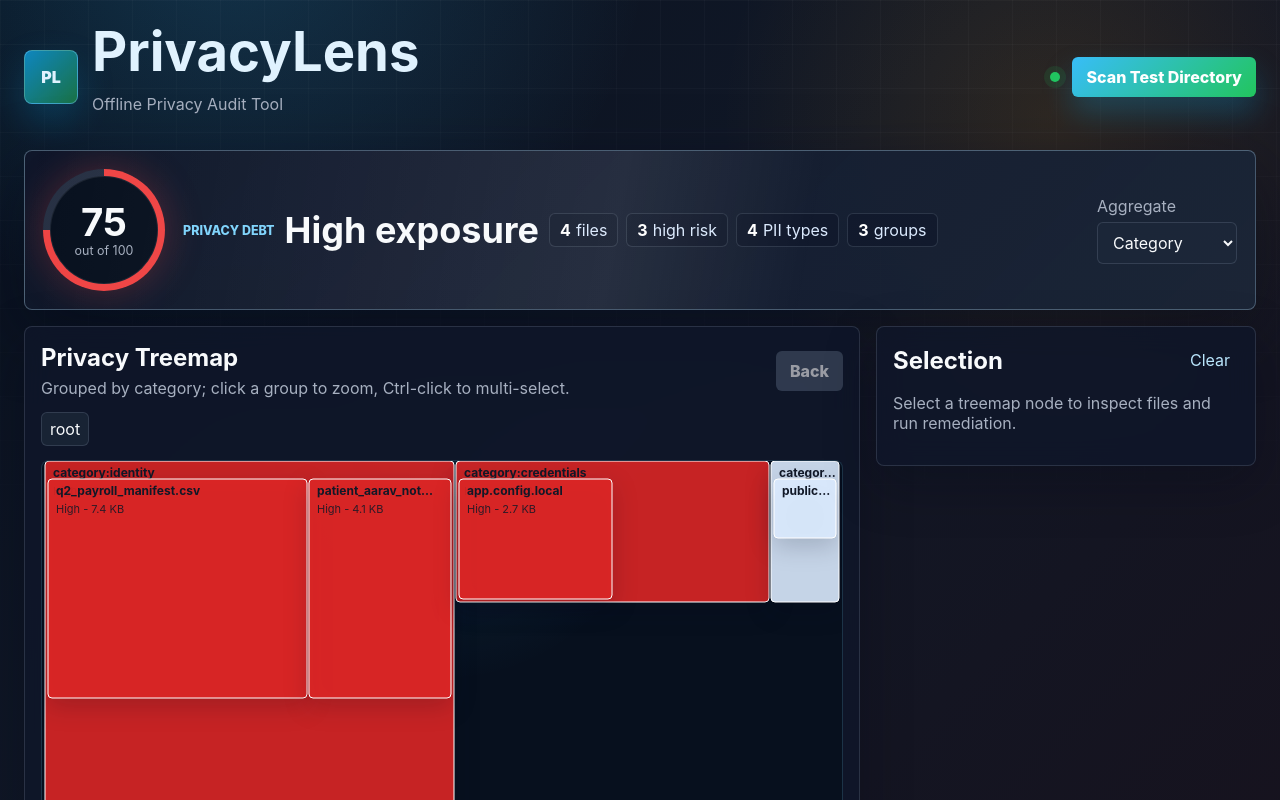
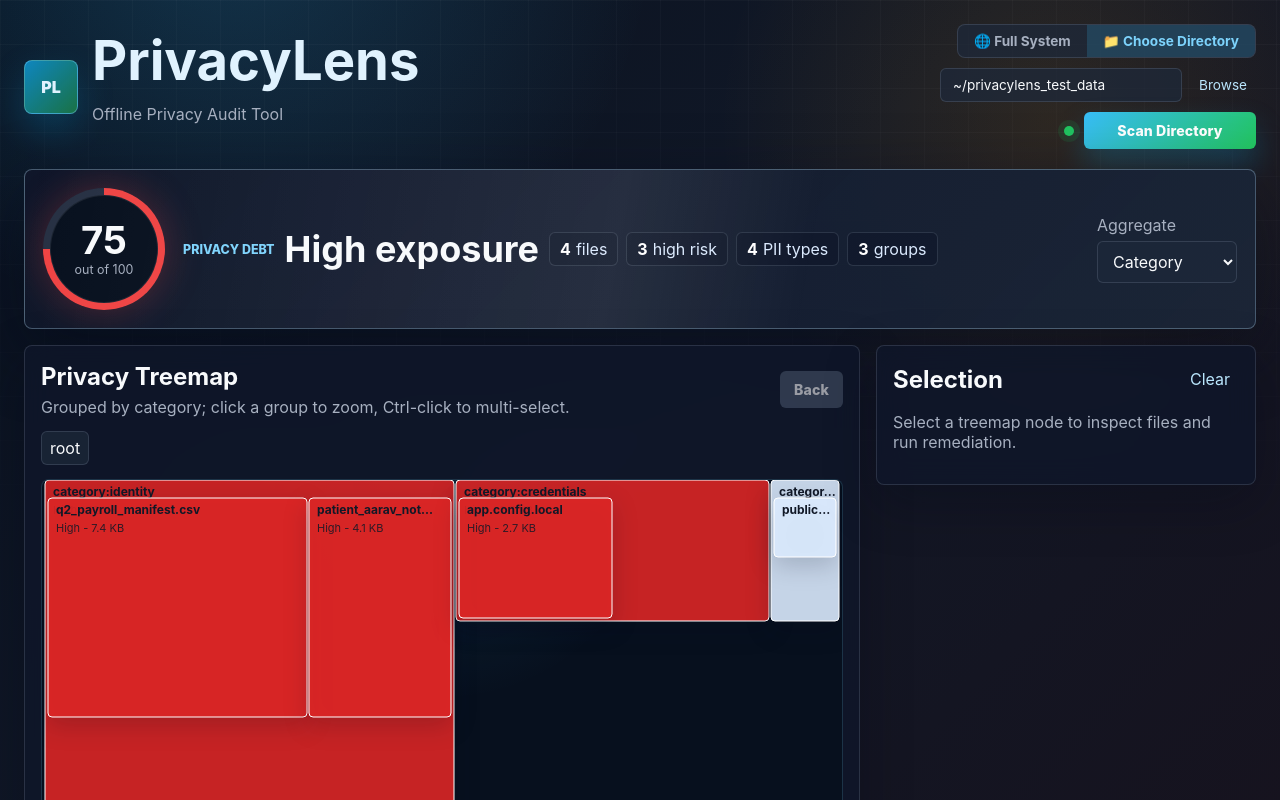
Before and after one commit to sclass-shreyas/HACK_4_SOC_PRIVACY_LENS, a React (Vite) app in the folder frontend/: page / in a window 1280 px wide. Shown: the top 800 px of the page. Built offline with nearby package versions, Linux system fonts and the light colour scheme.

Commit message:
working feature update

```diff
--- a/frontend/src/App.css
+++ b/frontend/src/App.css
@@ -116,6 +116,91 @@ button:disabled {
 
 .header-actions {
   gap: 12px;
+}
+
+/* Scan mode bar -------------------------------------------------- */
+.scan-mode-bar {
+  display: flex;
+  flex-direction: column;
+  align-items: flex-end;
+  gap: 10px;
+}
+
+.scan-mode-toggle {
+  display: flex;
+  gap: 0;
+  border: 1px solid var(--line);
+  border-radius: 8px;
+  overflow: hidden;
+  background: var(--panel-soft);
+}
+
+.scan-mode-btn {
+  padding: 8px 16px;
+  background: transparent;
+  border: 0;
+  color: var(--muted);
+  font-size: 0.85rem;
+  font-weight: 700;
+  cursor: pointer;
+  transition: background 140ms ease, color 140ms ease;
+  white-space: nowrap;
+}
+
+.scan-mode-btn.is-active {
+  background: rgba(56, 189, 248, 0.18);
+  color: #7dd3fc;
+}
+
+.scan-mode-btn:hover:not(.is-active) {
+  background: rgba(255, 255, 255, 0.06);
+  color: var(--ink);
+}
+
+.scan-dir-input-row {
+  display: flex;
+  gap: 8px;
+  width: 100%;
+  max-width: 440px;
+}
+
+.scan-dir-input {
+  flex: 1;
+  padding: 8px 12px;
+  background: var(--panel-soft);
+  border: 1px solid var(--line);
+  border-radius: 6px;
+  color: var(--ink);
+  font: inherit;
+  font-size: 0.85rem;
+}
+
+.scan-dir-input:focus {
+  outline: none;
+  border-color: var(--focus);
+  box-shadow: 0 0 0 3px rgba(34, 211, 238, 0.18);
+}
+
+.browse-btn {
+  white-space: nowrap;
+  font-size: 0.85rem;
+  padding: 8px 12px;
+}
+
+.header-scan-row {
+  display: flex;
+  align-items: center;
+  gap: 10px;
+}
+
+/* Confirm file list ----------------------------------------------- */
+.confirm-file-list {
+  margin: 8px 0 16px;
+  padding-left: 20px;
+  color: var(--muted);
+  font-size: 0.88rem;
+  display: grid;
+  gap: 4px;
 }
 
 .scan-pulse {
@@ -422,24 +507,30 @@ button:disabled {
 
 .remediation-actions {
   display: grid;
-  grid-template-columns: repeat(3, minmax(0, 1fr));
+  grid-template-columns: repeat(2, minmax(0, 1fr));
   gap: 8px;
 }
 
 .btn-primary,
 .btn-secondary,
-.btn-danger {
+.btn-danger,
+.btn-success,
+.btn-warning {
   border: 0;
   border-radius: 6px;
   color: white;
   padding: 10px 14px;
   font-weight: 800;
   transition: transform 150ms ease, box-shadow 150ms ease, background 150ms ease;
+  font-size: 0.88rem;
+  letter-spacing: 0.01em;
 }
 
 .btn-primary:hover,
 .btn-secondary:hover,
-.btn-danger:hover {
+.btn-danger:hover,
+.btn-success:hover,
+.btn-warning:hover {
   transform: translateY(-1px);
 }
 
@@ -458,6 +549,24 @@ button:disabled {
 
 .btn-danger {
   background: linear-gradient(135deg, #ef4444, #f97316);
+}
+
+.btn-success {
+  background: linear-gradient(135deg, #16a34a, #15803d);
+  box-shadow: 0 8px 20px rgba(22, 163, 74, 0.24);
+}
+
+.btn-success:hover {
+  background: linear-gradient(135deg, #15803d, #166534);
+}
+
+.btn-warning {
+  background: linear-gradient(135deg, #d97706, #b45309);
+  box-shadow: 0 8px 20px rgba(217, 119, 6, 0.24);
+}
+
+.btn-warning:hover {
+  background: linear-gradient(135deg, #b45309, #92400e);
 }
 
 .btn-scan {
@@ -658,6 +767,14 @@ button:disabled {
   }
 
   .remediation-actions {
-    grid-template-columns: 1fr;
+    grid-template-columns: repeat(2, 1fr);
+  }
+
+  .scan-mode-bar {
+    align-items: stretch;
+  }
+
+  .scan-dir-input-row {
+    max-width: 100%;
   }
 }
--- a/frontend/src/App.jsx
+++ b/frontend/src/App.jsx
@@ -1,4 +1,4 @@
-import React, { useMemo, useState } from 'react';
+import React, { useMemo, useRef, useState } from 'react';
 import axios from 'axios';
 import './App.css';
 import TreemapDashboard from './components/TreemapDashboard';
@@ -48,10 +48,6 @@ async function apiPost(path, payload) {
   return axios.post(`${base}${path}`, payload);
 }
 
-const DEFAULT_SCAN_DIR =
-  (typeof process !== 'undefined' && process.env?.REACT_APP_TEST_DIR) ||
-  '~/privacylens_test_data';
-
 const SAMPLE_SCAN = {
   files: [
     {
@@ -82,6 +78,8 @@ const SAMPLE_SCAN = {
   stats: { total_files: 4, text_files: 3, csvs: 1 },
 };
 
+
+
 async function postRemediation(action, filepath, selectedFile) {
   if (action === 'shred') {
     return apiPost('/remediate/shred', { filepath });
@@ -92,10 +90,11 @@ async function postRemediation(action, filepath, selectedFile) {
     return apiPost('/remediate/encrypt', { filepath, password });
   }
   if (action === 'decrypt') {
-    const password = window.prompt('Enter the decryption passphrase.');
+    const password = window.prompt('Enter the decryption passphrase for: ' + filepath.split(/[\\/]/).pop());
     if (!password) throw new Error('Decryption cancelled: passphrase is required.');
     return apiPost('/remediate/decrypt', { filepath, password });
   }
+  // redact
   const listToUse = selectedFile?.detections || selectedFile?.pii || selectedFile?.topPiiTypes || [];
   const piiList = listToUse.map((item) => {
     if (typeof item === 'object' && item !== null) {
@@ -123,6 +122,84 @@ function friendlyError(error) {
   return detail;
 }
 
+// Scan mode: 'full' | 'custom'
+function ScanModeBar({ scanMode, setScanMode, customDir, setCustomDir, onScan, scanning }) {
+  const fileInputRef = useRef(null);
+
+  // Try Electron native dialog first, fall back to text input focus
+  const handleBrowse = async () => {
+    if (window.electronAPI?.selectDirectory) {
+      const dir = await window.electronAPI.selectDirectory();
+      if (dir) setCustomDir(dir);
+    } else {
+      fileInputRef.current?.focus();
+    }
+  };
+
+  return (
+    <div className="scan-mode-bar">
+      <div className="scan-mode-toggle">
+        <button
+          id="scan-mode-full"
+          type="button"
+          className={`scan-mode-btn ${scanMode === 'full' ? 'is-active' : ''}`}
+          onClick={() => setScanMode('full')}
+        >
+          🌐 Full System
+        </button>
+        <button
+          id="scan-mode-custom"
+          type="button"
+          className={`scan-mode-btn ${scanMode === 'custom' ? 'is-active' : ''}`}
+          onClick={() => setScanMode('custom')}
+        >
+          📁 Choose Directory
+        </button>
+      </div>
+
+      {scanMode === 'custom' && (
+        <div className="scan-dir-input-row">
+          <input
+            ref={fileInputRef}
+            id="scan-dir-input"
+            type="text"
+            className="scan-dir-input"
+            placeholder="e.g. C:\Users\you\Documents"
+            value={customDir}
+            onChange={(e) => setCustomDir(e.target.value)}
+            aria-label="Directory to scan"
+          />
+          <button
+            type="button"
+            className="btn-ghost browse-btn"
+            onClick={handleBrowse}
+            title="Browse for directory"
+          >
+            Browse
+          </button>
+        </div>
+      )}
+
+      <div className="header-scan-row">
+        <span className={`scan-pulse ${scanning ? 'is-active' : ''}`} aria-hidden="true" />
+        <button
+          id="btn-start-scan"
+          type="button"
+          className="btn-primary btn-scan"
+          onClick={onScan}
+          disabled={scanning || (scanMode === 'custom' && !customDir.trim())}
+        >
+          {scanning
+            ? 'Scanning…'
+            : scanMode === 'full'
+              ? 'Scan Entire System'
+              : 'Scan Directory'}
+        </button>
+      </div>
+    </div>
+  );
+}
+
 function AppContent() {
   const [scanResults, setScanResults] = useState(SAMPLE_SCAN);
   const [aggregateBy, setAggregateBy] = useState('category');
@@ -131,6 +208,8 @@ function AppContent() {
   const [pendingAction, setPendingAction] = useState(null);
   const [removedPaths, setRemovedPaths] = useState(new Set());
   const [cleanedPaths, setCleanedPaths] = useState(new Set());
+  const [scanMode, setScanMode] = useState('custom');
+  const [customDir, setCustomDir] = useState('~/privacylens_test_data');
   const { selectedNodes, clearSelection, markCleaned, setLastQuery } = useTreemapStore();
 
   const treeData = useMemo(() => {
@@ -192,14 +271,21 @@ function AppContent() {
   const handleScan = async () => {
     setScanning(true);
     setToast(null);
-    setLastQuery(DEFAULT_SCAN_DIR);
+
+    const scanPayload =
+      scanMode === 'full'
+        ? {}
+        : { directory: customDir.trim() };
+
+    setLastQuery(scanMode === 'full' ? 'Full System' : customDir.trim());
+
     try {
-      const response = await apiPost('/scan', { directory: DEFAULT_SCAN_DIR });
+      const response = await apiPost('/scan', scanPayload);
       setScanResults(response.data);
       setRemovedPaths(new Set());
       setCleanedPaths(new Set());
       clearSelection();
-      setToast({ type: 'success', message: 'Scan loaded into treemap.' });
+      setToast({ type: 'success', message: 'Scan complete — treemap updated.' });
     } catch (error) {
       setToast({ type: 'error', message: friendlyError(error) });
     } finally {
@@ -207,9 +293,38 @@ function AppContent() {
     }
   };
 
+  // Rename file paths in scanResults (used after encrypt / decrypt)
+  const renameScanPaths = (renames) => {
+    // renames: Map<oldPath, newPath>
+    setScanResults((prev) => ({
+      ...prev,
+      files: (prev.files || []).map((f) =>
+        renames.has(f.path)
+          ? { ...f, path: renames.get(f.path), name: renames.get(f.path).split(/[\\/]/).pop() }
+          : f
+      ),
+    }));
+  };
+
   const requestRemediation = (action, paths = selectedFiles.map((file) => file.path)) => {
     const files = selectedFiles.filter((file) => paths.includes(file.path));
     if (!paths.length) return;
+
+    // Pre-flight check for decrypt — look at the actual path string
+    if (action === 'decrypt') {
+      // Accept paths if they end with .enc OR if the matching file in scanResults ends with .enc
+      const pathsToCheck = paths.length ? paths : files.map((f) => f.path);
+      const nonEnc = pathsToCheck.filter((p) => !p.endsWith('.enc'));
+      if (nonEnc.length > 0) {
+        const names = nonEnc.slice(0, 3).map((p) => p.split(/[\\/]/).pop()).join(', ');
+        setToast({
+          type: 'error',
+          message: `Decrypt only works on .enc files. These are not encrypted: ${names}${nonEnc.length > 3 ? ` (+${nonEnc.length - 3} more)` : ''}. Encrypt them first.`,
+        });
+        return;
+      }
+    }
+
     setPendingAction({ action, paths, files });
   };
 
@@ -219,21 +334,48 @@ function AppContent() {
     setScanning(true);
     setToast(null);
     try {
+      // Collect path renames from encrypt / decrypt responses
+      const renames = new Map();
+
       for (const filepath of paths) {
         const selectedFile = files.find((file) => file.path === filepath);
-        await postRemediation(action, filepath, selectedFile);
+        const response = await postRemediation(action, filepath, selectedFile);
+        const outputFile = response?.data?.output_file;
+        if (outputFile && outputFile !== filepath) {
+          renames.set(filepath, outputFile);
+        }
       }
+
       if (action === 'shred') {
         setRemovedPaths((current) => new Set([...current, ...paths]));
+        clearSelection();
+      } else if (action === 'encrypt' || action === 'decrypt') {
+        // Rename paths in the scan results so treemap reflects .enc / plain extension
+        if (renames.size > 0) {
+          renameScanPaths(renames);
+          // Also remove the old paths from cleaned / removed sets
+          setCleanedPaths((current) => {
+            const next = new Set(current);
+            renames.forEach((newPath, oldPath) => {
+              next.delete(oldPath);
+              next.add(newPath);
+            });
+            return next;
+          });
+        }
+        // Clear selection — nodes will be stale after rename
         clearSelection();
       } else {
         setCleanedPaths((current) => new Set([...current, ...paths]));
         markCleaned(paths);
       }
-      setToast({ type: 'success', message: `${action} completed for ${paths.length} file(s).` });
+
+      const label = action.charAt(0).toUpperCase() + action.slice(1);
+      setToast({ type: 'success', message: `${label} completed for ${paths.length} file(s).` });
       setPendingAction(null);
     } catch (error) {
       setToast({ type: 'error', message: friendlyError(error) });
+      setPendingAction(null);
     } finally {
       setScanning(false);
     }
@@ -243,6 +385,13 @@ function AppContent() {
     const type = file.file_type || '';
     return ['pdf', 'zip', 'archive', 'binary', 'image'].includes(type);
   });
+
+  const ACTIONS = [
+    { id: 'shred',   label: '🗑 Shred',   cls: 'btn-danger',   disabled: false,         title: 'Permanently overwrite and delete the file(s).' },
+    { id: 'encrypt', label: '🔒 Encrypt', cls: 'btn-success',  disabled: false,         title: 'AES-encrypt the file(s) and shred the originals.' },
+    { id: 'decrypt', label: '🔓 Decrypt', cls: 'btn-warning',  disabled: false,         title: 'Decrypt a previously encrypted .enc file.' },
+    { id: 'redact',  label: '✏ Redact',  cls: 'btn-secondary', disabled: redactDisabled, title: redactDisabled ? 'Redaction is available only for text-like files.' : 'Replace detected PII with [REDACTED] in-place.' },
+  ];
 
   return (
     <div className="app-container dark-theme">
@@ -254,12 +403,15 @@ function AppContent() {
             <p>Offline Privacy Audit Tool</p>
           </div>
         </div>
-        <div className="header-actions">
-          <span className={`scan-pulse ${scanning ? 'is-active' : ''}`} aria-hidden="true" />
-          <button type="button" className="btn-primary btn-scan" onClick={handleScan} disabled={scanning}>
-            {scanning ? 'Scanning...' : 'Scan Test Directory'}
-          </button>
-        </div>
+
+        <ScanModeBar
+          scanMode={scanMode}
+          setScanMode={setScanMode}
+          customDir={customDir}
+          setCustomDir={setCustomDir}
+          onScan={handleScan}
+          scanning={scanning}
+        />
       </header>
 
       <main className="dashboard-layout">
@@ -316,33 +468,32 @@ function AppContent() {
                   <strong>{selectedFiles.length}</strong>
                   <span>file{selectedFiles.length === 1 ? '' : 's'} selected</span>
                 </div>
+
                 <div className="remediation-actions">
-                  <button type="button" className="btn-danger" onClick={() => requestRemediation('shred')}>Shred</button>
-                  {selectedFiles.some(file => file.path.endsWith('.enc')) ? (
-                    <button type="button" className="btn-success" onClick={() => requestRemediation('decrypt')}>Decrypt</button>
-                  ) : (
-                    <>
-                      <button type="button" className="btn-secondary" onClick={() => requestRemediation('encrypt')}>Encrypt</button>
-                      <button
-                        type="button"
-                        className="btn-secondary"
-                        onClick={() => requestRemediation('redact')}
-                        disabled={redactDisabled}
-                        title={redactDisabled ? 'Redaction is available only for text-like files.' : undefined}
-                      >
-                        Redact
-                      </button>
-                    </>
-                  )}
+                  {ACTIONS.map(({ id, label, cls, disabled, title }) => (
+                    <button
+                      key={id}
+                      id={`btn-action-${id}`}
+                      type="button"
+                      className={cls}
+                      disabled={disabled}
+                      title={title}
+                      onClick={() => requestRemediation(id)}
+                    >
+                      {label}
+                    </button>
+                  ))}
                 </div>
+
                 <p className="privacy-note">Operations stay local. Do not export backups with passphrases or PII values.</p>
+
                 <div className="selected-file-list">
                   {selectedFiles.slice(0, 20).map((file) => (
                     <article key={file.path} className="selected-file">
                       <strong>{file.name || file.path.split(/[\\/]/).pop()}</strong>
                       <span>{file.path}</span>
                       <span>
-                        {SEVERITY_LABELS[file.severity || 0]} severity - {formatBytes(file.value)}
+                        {SEVERITY_LABELS[file.severity || 0]} severity — {formatBytes(file.value)}
                       </span>
                       <span>PII: {(file.topPiiTypes || file.pii || []).slice(0, 3).join(', ') || 'None detected'}</span>
                       {file.excerpt && <p>{file.excerpt}</p>}
@@ -360,9 +511,16 @@ function AppContent() {
           <div className="confirm-modal" role="dialog" aria-modal="true" aria-labelledby="panel-confirm-title">
             <h3 id="panel-confirm-title">Confirm {pendingAction.action}</h3>
             <p>
-              Run {pendingAction.action} on {pendingAction.paths.length} file
-              {pendingAction.paths.length === 1 ? '' : 's'}? Dry-run is recommended before destructive remediation.
+              Run <strong>{pendingAction.action}</strong> on{' '}
+              <strong>{pendingAction.paths.length}</strong> file{pendingAction.paths.length === 1 ? '' : 's'}?
+              {pendingAction.action === 'shred' && ' ⚠️ This is irreversible.'}
             </p>
+            <ul className="confirm-file-list">
+              {pendingAction.paths.slice(0, 5).map((p) => (
+                <li key={p}>{p.split(/[\\/]/).pop()}</li>
+              ))}
+              {pendingAction.paths.length > 5 && <li>…and {pendingAction.paths.length - 5} more</li>}
+            </ul>
             <div className="modal-actions">
               <button type="button" className="btn-secondary" onClick={() => setPendingAction(null)}>Cancel</button>
               <button type="button" className="btn-danger" onClick={confirmRemediation}>Confirm</button>
--- a/frontend/src/components/TreemapDashboard.jsx
+++ b/frontend/src/components/TreemapDashboard.jsx
@@ -326,7 +326,7 @@ export default function TreemapDashboard({
           role="menu"
           onClick={(event) => event.stopPropagation()}
         >
-          {['shred', 'encrypt', 'redact'].map((action) => (
+          {['shred', 'encrypt', 'decrypt', 'redact'].map((action) => (
             <button
               type="button"
               key={action}
```
